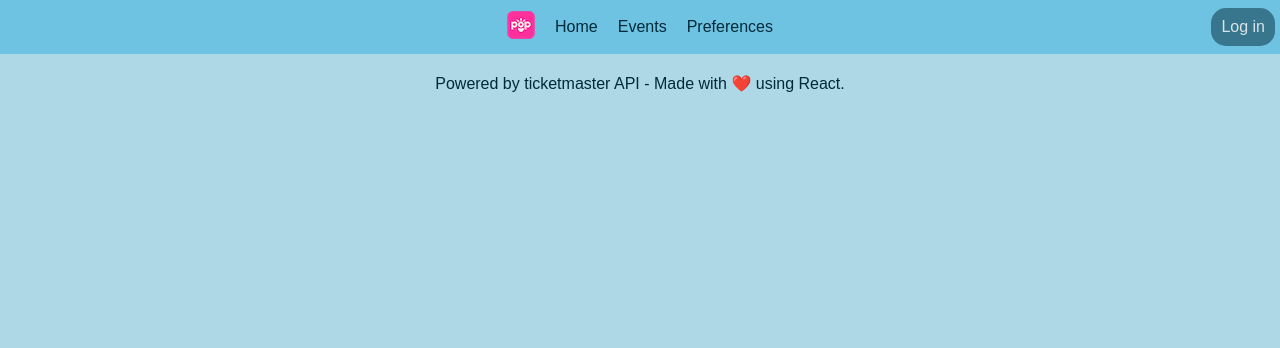
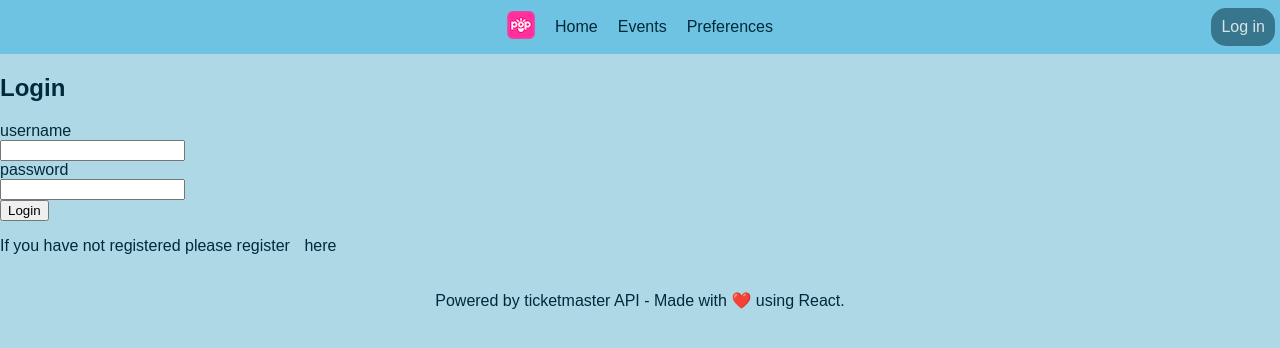
Before and after one commit to ash-kick/event-pop-app, a React (Vite) app: page /login in a window 1280 px wide. Shown: the top 348 px of the page. Built offline with nearby package versions, Linux system fonts and the light colour scheme; a web font is replaced by a local one.

Commit message:
adding login form and link to register page

```diff
--- a/index.html
+++ b/index.html
@@ -22,7 +22,7 @@
           <meta
                name="viewport"
                content="width=device-width, initial-scale=1.0" />
-          <title>EventPop - Amazing Events</title>
+          <title>EventPop</title>
      </head>
      <body>
           <div id="root"></div>
--- a/src/App.jsx
+++ b/src/App.jsx
@@ -7,6 +7,7 @@ import Home from "./pages/home/Home";
 import Events from "./pages/events/Events";
 import Preferences from "./pages/preferences/Preferences";
 import LogIn from "./pages/log-in/LogIn";
+import Register from "./pages/register/Register";
 
 const router = createBrowserRouter(createRoutesFromElements(<Route element={<RootLayout />}></Route>));
 
@@ -33,6 +34,9 @@ function App() {
                          <Route
                               element={<LogIn />}
                               path="/login"></Route>
+                         <Route
+                              element={<Register />}
+                              path="/register"></Route>
                     </Route>
                </Routes>
           </div>
--- a/src/layouts/RootLayout.jsx
+++ b/src/layouts/RootLayout.jsx
@@ -1,6 +1,24 @@
 import { Outlet, NavLink } from "react-router-dom";
+import { useState, useEffect } from "react";
+
+const logInButton = (
+     <NavLink
+          to="login"
+          id="log-in-button">
+          Log in
+     </NavLink>
+);
+
+const userName = localStorage.getItem("userName");
 
 export default function RootLayout() {
+     const [isAuthenticated, setIsAuthenticated] = useState(false);
+     useEffect(() => {
+          const token = localStorage.getItem("token");
+          if (token) {
+               setIsAuthenticated(true);
+          }
+     }, []);
      return (
           <div className="root-layout">
                <header>
@@ -13,11 +31,7 @@ export default function RootLayout() {
                               <NavLink to="events">Events</NavLink>
                               <NavLink to="preferences">Preferences</NavLink>
                          </div>
-                         <NavLink
-                              to="login"
-                              id="log-in-button">
-                              Log in
-                         </NavLink>
+                         {isAuthenticated ? userName : logInButton}
                     </nav>
                </header>
                <main>
--- a/src/pages/log-in/LogIn.jsx
+++ b/src/pages/log-in/LogIn.jsx
@@ -1,11 +1,43 @@
 export default function LogIn() {
      return (
-          <div>
-               <form
-                    action=""
-                    method="POST">
-                    <label></label>
-               </form>
+          <div className="login-register-container">
+               <div className="login-container">
+                    <h2>Login</h2>
+                    <form
+                         action=""
+                         method="POST">
+                         <label htmlFor="username">
+                              username<br></br>
+                         </label>
+                         <input
+                              type="text"
+                              id="username"
+                              name="username"></input>
+                         <br></br>
+                         <label htmlFor="password">
+                              password<br></br>
+                         </label>
+                         <input
+                              type="text"
+                              id="passowrd"
+                              name="password"></input>
+                         <br></br>
+                         <input
+                              type="submit"
+                              value="Login"
+                              className="login-button"></input>
+                    </form>
+               </div>
+               <div className="register-note-container">
+                    <p className="register-note-text">
+                         If you have not registered please register{" "}
+                         <a
+                              href="/register"
+                              className="link-to-register">
+                              here
+                         </a>
+                    </p>
+               </div>
           </div>
      );
 }
--- /dev/null
+++ b/src/pages/register/Register.jsx
@@ -0,0 +1,12 @@
+export default function Register() {
+     return (
+          <div>
+               <p>this is the register page</p>
+               <form
+                    action=""
+                    method="POST">
+                    <label></label>
+               </form>
+          </div>
+     );
+}
```
Also changed, not shown: 1 other file (tests, documents, lock files or other folders).
